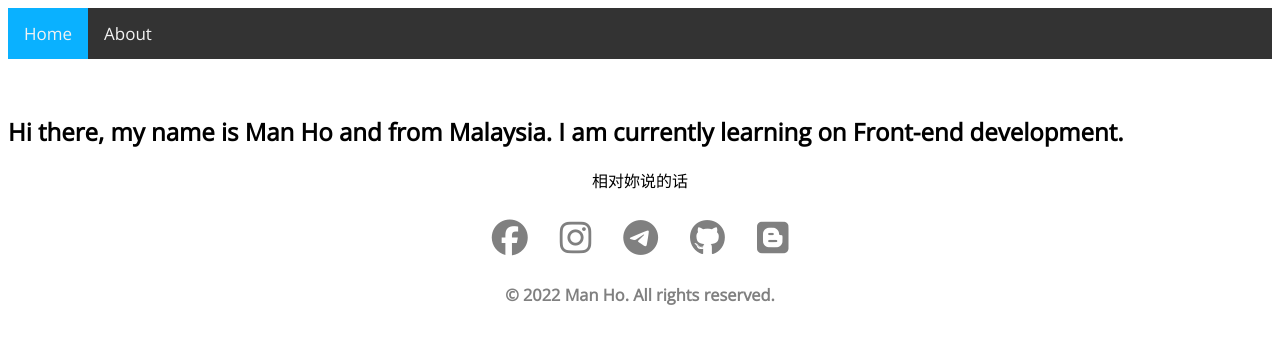
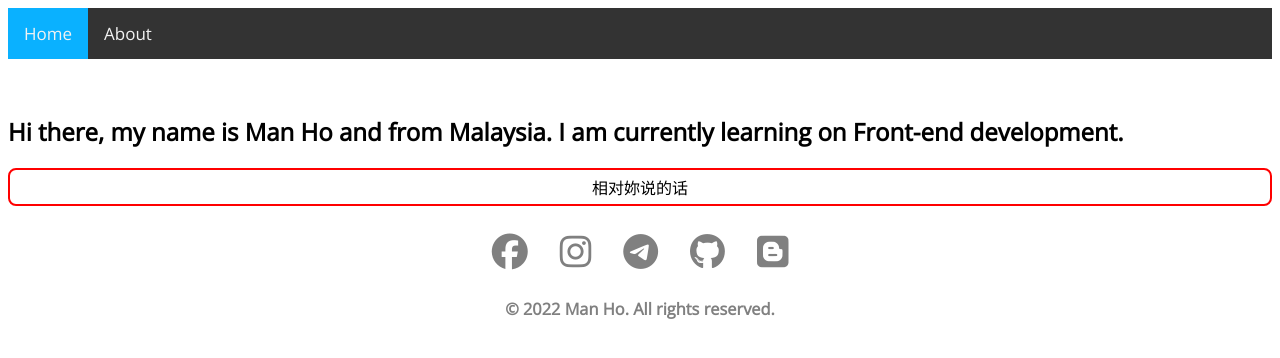
Before and after one commit to manho30/v1.manho30.me, a PHP site: page / in a window 1280 px wide. Shown: the top 358 px of the page. Run offline with PHP 8.4, Linux system fonts and the light colour scheme; some libraries are stand-ins or nearby versions.

Commit message:
Update index.css

```diff
--- a/index.css
+++ b/index.css
@@ -11,17 +11,29 @@ a {
 	font-family: 'Open Sans', sans-serif;
 }
 
+p.dui_ni_shuo {
+  border: 2px solid red;
+  border-radius: 8px;
+  padding: 5px;
+}
+
+
+/** navigation in top **/
 .topnav {
 	overflow: hidden;
 	background-color: #333;
 }
+
+/** Social media icon **/
 .icons {
         text-align: center;
 }
+/** make some space between each icon **/
 .icons i {
         padding: 12px 14px;
 	text-decoration: none;
 }
+
 .copy_right {
         color: #808080;
         text-align: center;
```
